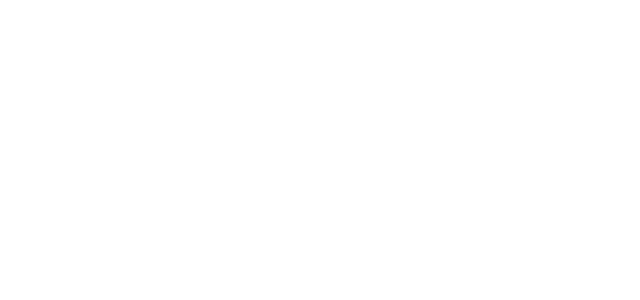
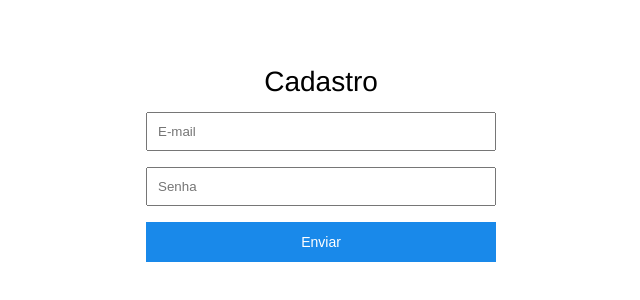
Before and after one commit to codenation-dev/squad-1-ad-java-e-vue-online-ca-back, a Vue app in the folder app/: page /register in a window 1280 px wide. Shown: the part 172-472 px from the top of the page, without its empty margins (319-959 px from the left). Built offline with nearby package versions, Linux system fonts and the light colour scheme.

Commit message:
(WIP) Add register screen

```diff
--- a/app/src/App.vue
+++ b/app/src/App.vue
@@ -8,12 +8,71 @@
 </template>
 
 <style>
+/* http://meyerweb.com/eric/tools/css/reset/
+   v2.0 | 20110126
+   License: none (public domain)
+*/
+
+html, body, div, span, applet, object, iframe,
+h1, h2, h3, h4, h5, h6, p, blockquote, pre,
+a, abbr, acronym, address, big, cite, code,
+del, dfn, em, img, ins, kbd, q, s, samp,
+small, strike, strong, sub, sup, tt, var,
+b, u, i, center,
+dl, dt, dd, ol, ul, li,
+fieldset, form, label, legend,
+table, caption, tbody, tfoot, thead, tr, th, td,
+article, aside, canvas, details, embed,
+figure, figcaption, footer, header, hgroup,
+menu, nav, output, ruby, section, summary,
+time, mark, audio, video {
+	margin: 0;
+	padding: 0;
+	border: 0;
+	font-size: 100%;
+	font: inherit;
+	vertical-align: baseline;
+}
+/* HTML5 display-role reset for older browsers */
+article, aside, details, figcaption, figure,
+footer, header, hgroup, menu, nav, section {
+	display: block;
+}
+body {
+	line-height: 1;
+  box-sizing: border-box;
+
+}
+ol, ul {
+	list-style: none;
+}
+blockquote, q {
+	quotes: none;
+}
+blockquote:before, blockquote:after,
+q:before, q:after {
+	content: '';
+	content: none;
+}
+table {
+	border-collapse: collapse;
+	border-spacing: 0;
+}
+
 #app {
   height: 100vh;
   font-family: "Avenir", Helvetica, Arial, sans-serif;
 }
 
-body {
-  margin: 0;
+h1 {
+  font-size: 28px;
+}
+
+h2 {
+  font-size: 24px;
+}
+
+h3 {
+  font-size: 20px;
 }
 </style>
--- /dev/null
+++ b/app/src/components/Button.vue
@@ -0,0 +1,100 @@
+<template>
+    <button
+      @click="onClick($event)"
+      :disabled="disabled"
+      :class="`default ${variation}`"
+      :style="style"
+    >
+        <slot></slot>
+    </button>
+</template>
+
+<script>
+export default {
+    name: 'Button',
+    props: {
+      disabled: Boolean,
+      variation: {
+        type: String,
+        default: ''
+      },
+      height: {
+        type: String,
+        default: '40px',
+      },
+      width: {
+        type: String,
+        default: '100%',
+      },
+    },
+    computed: {
+      style() {
+        const { height, width } = this;
+        console.log({ height, width });
+        return `height: ${height}; width: ${width};`;
+      }
+    },
+    methods: {
+      onClick: function(ev) {
+        this.$emit('click', ev);
+      }
+    }
+}
+</script>
+
+<style lang="scss" scoped>
+  .default {
+    color: #fff;
+    background-color: $default;
+    border-radius: 0;
+    border: 1px solid $default;
+    font-size: 14px;
+    cursor: pointer;
+    transition: .3s ease;
+
+    &:hover {
+      background-color: $default-dark;
+      border: 1px solid $default-dark;
+    }
+
+    &:active {
+      background-color: #fff;
+      color: $default;
+      border: 1px solid $default;
+    }
+
+    &.danger {
+      background-color: $danger;
+      border: 1px solid $danger;
+      color: #fff;
+
+      &:hover {
+        background-color: $danger-dark;
+        border: 1px solid $danger-dark;
+      }
+
+      &:active {
+        background-color: #fff;
+        color: $danger;
+        border: 1px solid $danger;
+      }
+    }
+
+    &.success {
+      background-color: $success;
+      border: 1px solid $success;
+      color: #fff;
+
+      &:hover {
+        background-color: $success-dark;
+        border: 1px solid $success-dark;
+      }
+
+      &:active {
+        background-color: #fff;
+        color: $success;
+        border: 1px solid $success;
+      }
+    }
+  }
+</style>
--- a/app/src/router.js
+++ b/app/src/router.js
@@ -14,13 +14,13 @@ export default new Router({
       component: Login
     },
     {
-      path: "/about",
-      name: "about",
+      path: "/register",
+      name: "register",
       // route level code-splitting
-      // this generates a separate chunk (about.[hash].js) for this route
+      // this generates a separate chunk (register.[hash].js) for this route
       // which is lazy-loaded when the route is visited.
       component: () =>
-        import(/* webpackChunkName: "about" */ "./views/About.vue")
+        import(/* webpackChunkName: "register" */ "./views/Register.vue")
     }
   ]
 });
--- /dev/null
+++ b/app/src/styles/_colors.scss
@@ -0,0 +1,6 @@
+$default: #1989EA;
+$default-dark: #1d7bd7;
+$success: #13ce66;
+$success-dark: #17bf53;
+$danger: #ff4949;
+$danger-dark: #ff3b36;
--- a/app/src/views/About.vue
+++ /dev/null
@@ -1,5 +0,0 @@
-<template>
-  <div class="about">
-    <h1>This is an about page</h1>
-  </div>
-</template>
--- /dev/null
+++ b/app/src/views/Register.vue
@@ -0,0 +1,57 @@
+<template>
+  <div class="container">
+    <h1 class="container-title">Cadastro</h1>
+    <form class="container-form">
+      <Input placeholder="E-mail" type="email"/>
+      <Input placeholder="Senha" type="password"/>
+      <Button @click="createUser">Enviar</Button>
+    </form>
+  </div>
+</template>
+
+<script>
+import Input from "@/components/Input.vue";
+import Button from "@/components/Button.vue";
+
+export default {
+  name: 'register',
+  components: {
+    Input,
+    Button
+  },
+  data: () => ({
+
+  }),
+  methods: {
+    createUser() {
+      alert('Chama a rota para criar registrar o usuário');
+    }
+  }
+}
+</script>
+
+<style lang="scss" scoped>
+  .container {
+    display: flex;
+    flex-direction: column;
+    align-items: center;
+
+    &-title {
+      margin: 15rem 1rem 1rem;
+    }
+
+    &-form {
+      display: flex;
+      flex-direction: column;
+      width: 100%;
+
+      @media screen and (min-width: 480px) {
+        width: 350px;
+      }
+
+      & > input {
+        margin-bottom: 1rem;
+      }
+    }
+  }
+</style>
--- /dev/null
+++ b/app/vue.config.js
@@ -0,0 +1,9 @@
+module.exports = {
+  css: {
+    loaderOptions: {
+      sass: {
+        data: `@import "@/styles/_colors.scss";`
+      }
+    }
+  }
+};
```
Also changed, not shown: 1 other file (tests, documents, lock files or other folders).
